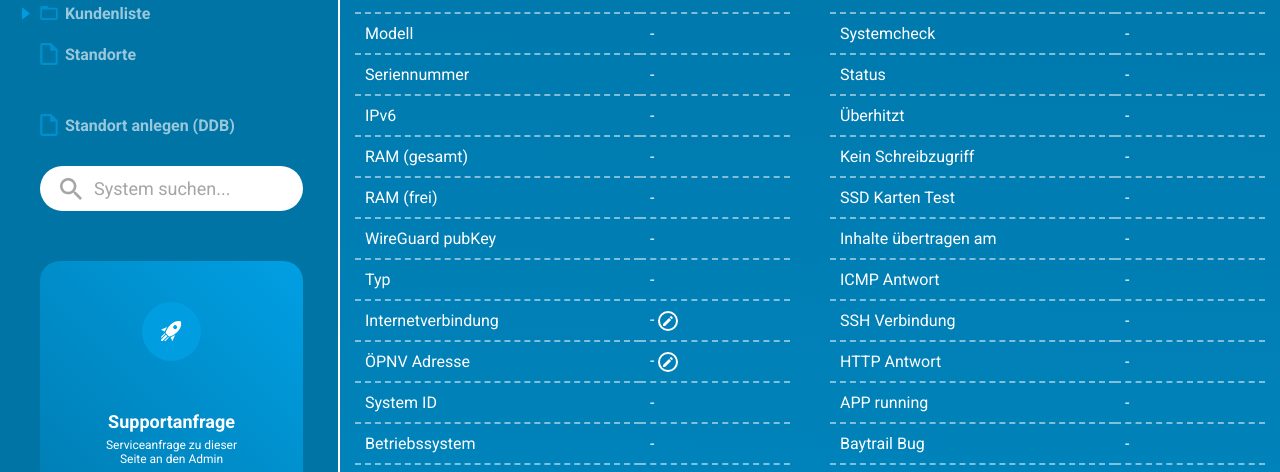
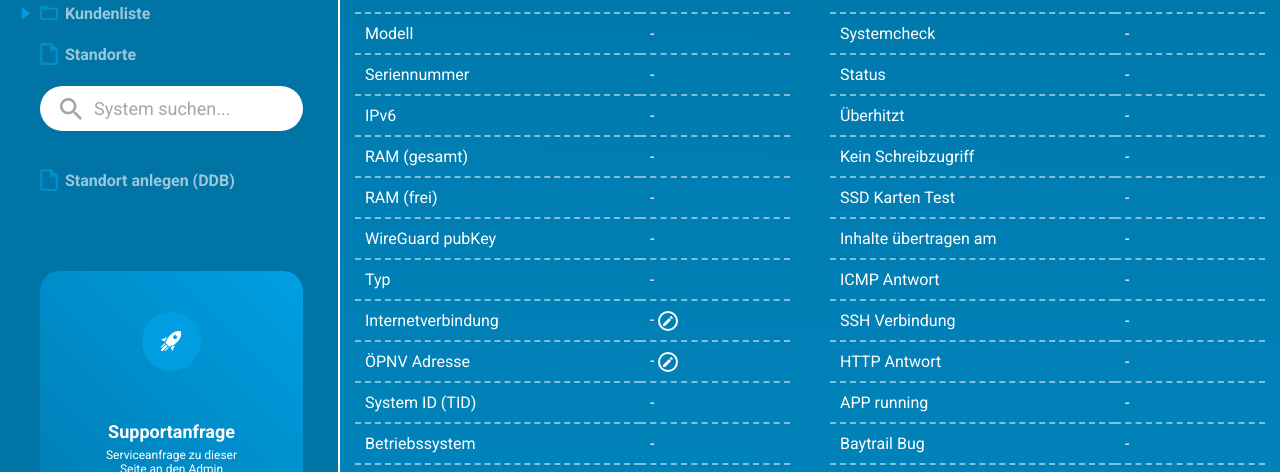
Before and after one commit to homeinfogmbh/servicetool, a plain HTML site: page display-details.html in a window 1280 px wide. Shown: the part 266-738 px from the top of the page. Drawn offline with Linux system fonts and the light colour scheme; no server answers.

Commit message:
changed menu order

```diff
--- a/assets/js/menu.js
+++ b/assets/js/menu.js
@@ -27,16 +27,16 @@ $(document).ready(function() {
                 '<li class="nav-item">' +
                     '<a class="nav-link" id="standorte-zuweisen" href="standorte-zuweisen.html" onclick="removeopenedlist()">Standorte</a>' +
                 '</li>' +
+                '<li class="search_dash whiteSearch" style="margin: -20px 0px 30px 0px">' +
+                    '<form>' +
+                        '<button type="button" id="btn_menuSystem"><img src="assets/img/search_gray.svg"></button>' +
+                        '<input id="menusearch" type="search" placeholder="System suchen...">' +
+                    '</form>' +
+                '</li>' +
                 '<li class="nav-item">' +
                     '<a class="nav-link" id="bestelltool" href="bestelltool.html" onclick="removeopenedlist()">Standort anlegen (DDB)</a>' +
                 '</li>' +
             '</ul><br>' +
-            '<div class="search_dash whiteSearch">' +
-                '<form>' +
-                    '<button type="button" id="btn_menuSystem"><img src="assets/img/search_gray.svg"></button>' +
-                    '<input id="menusearch" type="search" placeholder="System suchen...">' +
-                '</form>' +
-            '</div>' +
         '</div>' +
         '<div class="admin_box">' +
             '<div class="admin_content">' +
--- a/display-details.html
+++ b/display-details.html
@@ -129,7 +129,7 @@
 													</td>
 												</tr>
 												<tr>
-													<td>System ID</td>
+													<td>System ID (TID)</td>
 													<td id="systemID">-</td>
 												</tr>
 												<tr>
```
